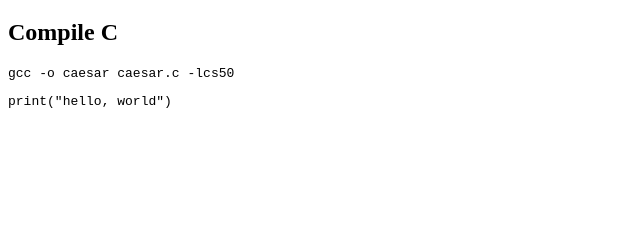
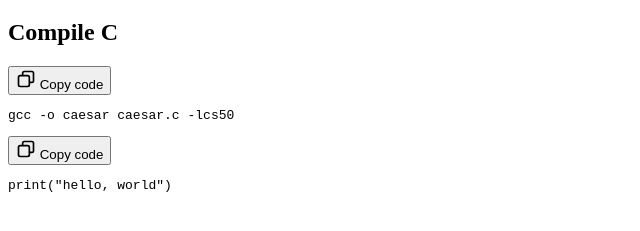
Before and after one commit to alie8096/my-command, a plain HTML site: page index.html in a window 1280 px wide. Shown: the part 61-292 px from the top of the page, without its empty margins (0-640 px from the left). Drawn offline with Linux system fonts and the light colour scheme.

Commit message:
Update index.html

```diff
--- a/index.html
+++ b/index.html
@@ -23,6 +23,27 @@
         </div>
     </div>
 </main>
-<script src="statics/app.js"></script>
+<script>
+    // انتخاب تمام div هایی که کلاس codehilite دارند
+const codeBlocks = document.querySelectorAll('.codehilite');
+
+// تعریف محتوای HTML برای اضافه کردن به ابتدای هر div
+const copyButtonHTML = `
+    <div class="code-info">
+        <button class="copy-icon">
+            <svg xmlns="http://www.w3.org/2000/svg" width="20" height="20" fill="none" viewBox="0 0 24 24" class="icon-sm">
+                <path fill="currentColor" fill-rule="evenodd" d="M7 5a3 3 0 0 1 3-3h9a3 3 0 0 1 3 3v9a3 3 0 0 1-3 3h-2v2a3 3 0 0 1-3 3H5a3 3 0 0 1-3-3v-9a3 3 0 0 1 3-3h2zm2 2h5a3 3 0 0 1 3 3v5h2a1 1 0 0 0 1-1V5a1 1 0 0 0-1-1h-9a1 1 0 0 0-1 1zM5 9a1 1 0 0 0-1 1v9a1 1 0 0 0 1 1h9a1 1 0 0 0 1-1v-9a1 1 0 0 0-1-1z" clip-rule="evenodd"></path>
+            </svg>
+            <span>Copy code</span>
+        </button>
+    </div>
+`;
+
+// اضافه کردن HTML به ابتدای هر div با کلاس codehilite
+codeBlocks.forEach(block => {
+    block.insertAdjacentHTML('afterbegin', copyButtonHTML);
+});
+
+</script>
 </body>
 </html>
```
